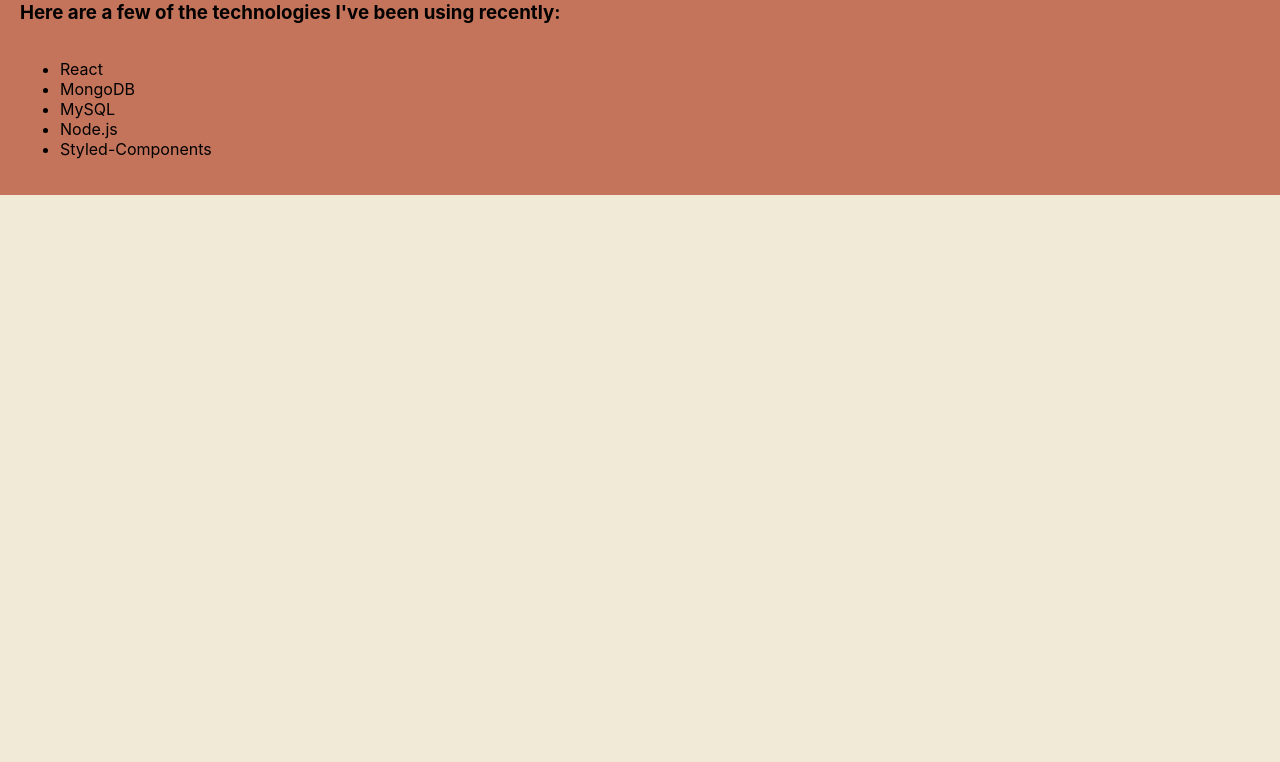
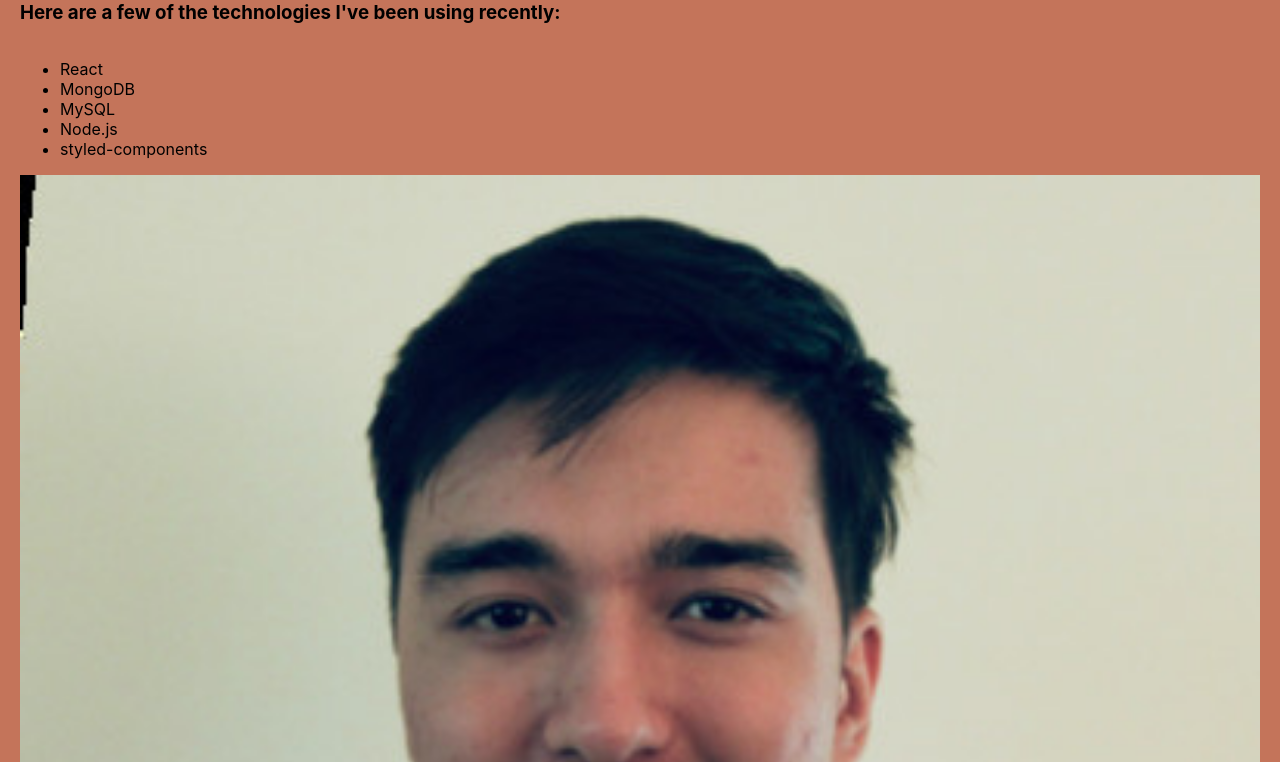
Before and after one commit to Stevtm/portfolio-v3, a React (Create React App) app: page / in a window 1280 px wide. Shown: the part 1060-1822 px from the top of the page. Before the commit the page ends 1255 px from the top, so only its background shows below. Built offline with nearby package versions, Linux system fonts and the light colour scheme.

Commit message:
finalize content of about section

```diff
--- a/src/components/About/index.js
+++ b/src/components/About/index.js
@@ -1,5 +1,6 @@
 import React from "react";
 import styled from "styled-components";
+import RecentPic from "../../assets/images/recent-pic.jpeg";
 
 const AboutSection = styled.section`
 	/* box model */
@@ -46,8 +47,9 @@ const About = () => {
 					<li>MongoDB</li>
 					<li>MySQL</li>
 					<li>Node.js</li>
-					<li>Styled-Components</li>
+					<li>styled-components</li>
 				</ul>
+				<img src={RecentPic} alt="Steven Maddison headshot"></img>
 			</AboutContent>
 		</AboutSection>
 	);
```
Also changed, not shown: src/assets/images/recent-pic.jpeg (added).
